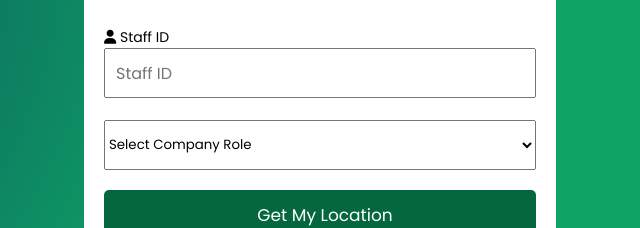
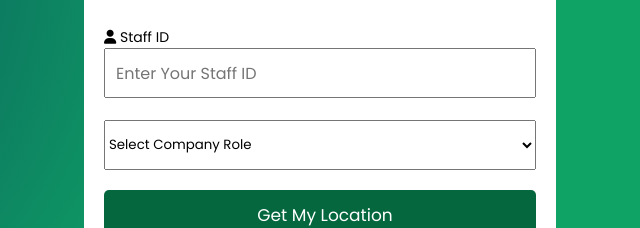
Before and after one commit to rex-selase1/Workerman2, a plain HTML site: page home.html in a window 1280 px wide. Shown: the part 244-472 px from the top of the page, 586-1226 px from the left. Drawn offline with Linux system fonts and the light colour scheme.

Commit message:
"Done for now"

```diff
--- a/home.html
+++ b/home.html
@@ -20,7 +20,7 @@
         type="text"
         name="username"
         id="username"
-        placeholder="Staff ID"
+        placeholder="Enter Your Staff ID"
         required
       />
 
```
